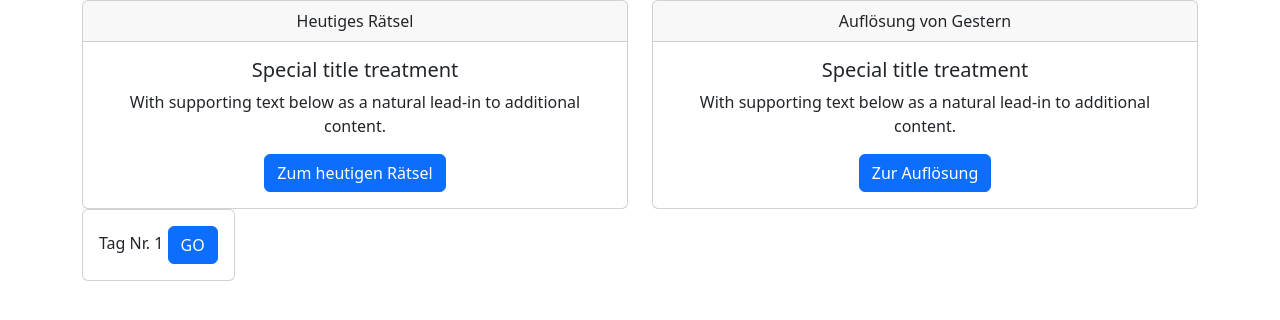
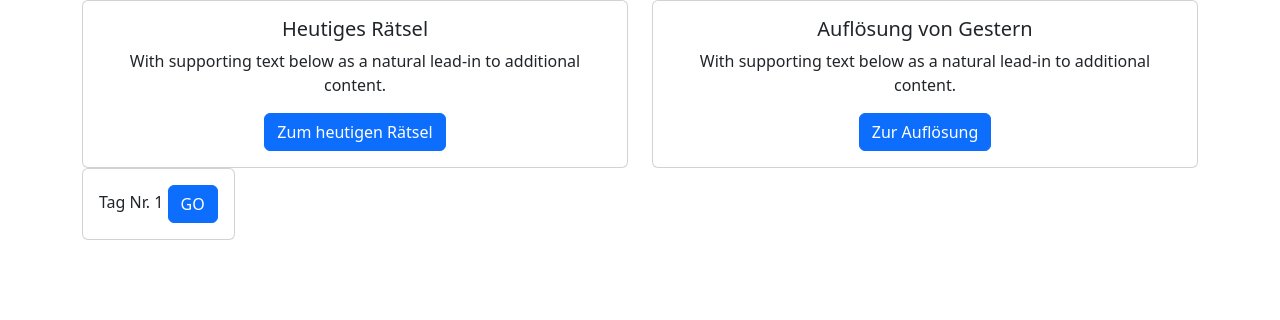
Before and after one commit to JU1111111/adventskalender, a Django app: template vidPlatform/templates/vidPlatform/index.html in a window 1280 px wide. Shown: the part 56-376 px from the top of the page. Run offline with Django 4.2, Linux system fonts and the light colour scheme; the template is opened without the code that fills it: values that come from a table or form of the project are taken from there, others are empty; tables that the repository leaves empty hold one stand-in row (values such as "Sample post").

Commit message:
card look improved

```diff
--- a/vidPlatform/templates/vidPlatform/index.html
+++ b/vidPlatform/templates/vidPlatform/index.html
@@ -8,11 +8,8 @@
             {%if todays_Entry%}
             <div class="col">
                 <div class="card">
-                    <div class="card-header">
-                    Heutiges Rätsel
-                    </div>
                     <div class="card-body">
-                    <h5 class="card-title">Special title treatment</h5>
+                    <h5 class="card-title">Heutiges Rätsel</h5>
                     <p class="card-text">With supporting text below as a natural lead-in to additional content.</p>
                     <a href="{% url 'detail' todays_Entry.0.id%}" class="btn btn-primary">Zum heutigen Rätsel</a>
                     </div>
@@ -22,11 +19,8 @@
             {%if yesterdays_Entry%}
             <div class="col">
                 <div class="card">
-                    <div class="card-header">
-                    Auflösung von Gestern
-                    </div>
                     <div class="card-body">
-                    <h5 class="card-title">Special title treatment</h5>
+                    <h5 class="card-title">Auflösung von Gestern</h5>
                     <p class="card-text">With supporting text below as a natural lead-in to additional content.</p>
                     <a href="{% url 'detail' yesterdays_Entry.0.id%}" class="btn btn-primary">Zur Auflösung</a>
                     </div>
```
